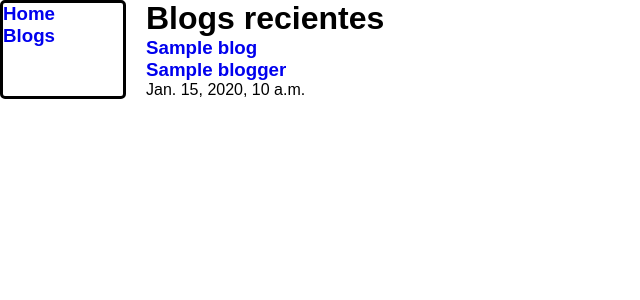
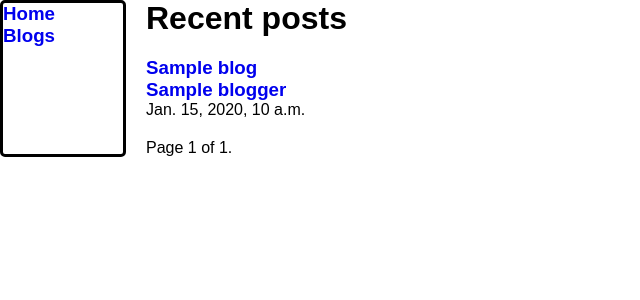
Before and after one commit to j4vierb/mini-blog-django, a Django app: template blog/templates/blogs/list.html in a window 1280 px wide. Shown: the part 37-337 px from the top of the page, without its empty margins (0-640 px from the left). Run offline with Django 5.2, Linux system fonts and the light colour scheme; the template is opened without the code that fills it: most values are stand-ins (such as "Sample title", 1, 10 or a date in 2020); data that the repository does not hold is empty.

Commit message:
Add pagination of 5 posts to blogs view

```diff
--- a/blog/templates/blogs/list.html
+++ b/blog/templates/blogs/list.html
@@ -1,18 +1,34 @@
 {% extends "base_layout.html" %}
 
 {% block content %}
-  <h1>Blogs recientes</h1>
-  <ul>
-    {% if not blogs %}
-      <h2>There's no blogs to show.</h2>
-    {% else %}
-      {% for blog in blogs %}
+  <h1>Recent posts</h1>
+  {% if not blogs %}
+    <h2>There's no blogs to show.</h2>
+  {% else %}
+    <div class="posts">
+      {% for blog in page_obj %}
         <div class="post">
           <h3> <a href="{{ blog.get_absolute_url }}">{{blog.title}}</a> </h3>
           <h3> <a href="{{ blog.blogger.get_absolute_url }}">{{blog.blogger}}</a> </h3>
           <p>{{blog.date_posted}}</p>
         </div>
       {% endfor %}
-    {% endif %}
-  </ul>
+    </div>
+
+    <div class="pagination">
+      <span class="step-links">
+        {% if page_obj.has_previous %}
+          <a href="?page={{ page_obj.previous_page_number }}">Previous</a>
+        {% endif %}
+
+        <span class="current">
+          Page {{ page_obj.number }} of {{ page_obj.paginator.num_pages }}.
+        </span>
+
+        {% if page_obj.has_next %}
+          <a href="?page={{ page_obj.next_page_number }}">Next</a>
+        {% endif %}
+      </span>
+    </div>
+  {% endif %}
 {% endblock %}
--- a/blog/views.py
+++ b/blog/views.py
@@ -12,12 +12,16 @@ class BlogListView(ListView):
   template_name = 'blogs/list.html'
   context_object_name = 'blogs'
   ordering = ['-date_posted']
+  paginate_by = 5
 
+# TODO: Section of comments.
+# TODO: Comments should to be order by date_posted (oldest first).
 class BlogDetailView(DetailView):
   model = Blog
   template_name = 'blogs/detail.html'
   context_object_name = 'blog'
 
+# TODO: Add a list of all posts made by a blogger to the BloggerDetailView. Only show blog post date and name.
 class BloggerDetailView(DetailView):
   model = Blogger
   template_name = 'bloggers/detail.html'
--- a/mini_blog/templates/base_layout.html
+++ b/mini_blog/templates/base_layout.html
@@ -20,5 +20,9 @@
       {% block content %}{% endblock %}
     </div>
   </main>
+
+  <footer>
+    {% block footer %} {% endblock %}
+  </footer>
 </body>
 </html>
--- a/static/main.css
+++ b/static/main.css
@@ -8,6 +8,10 @@
   text-decoration: none;
 }
 
+/* * a.general-link:visited {
+  color: #09f;
+}
+ */
 main {
   display: flex;
   flex-direction: row;
@@ -22,6 +26,8 @@ main nav {
   max-width: 120px;
 }
 
-main div.content {
-  width: auto;
+.content {
+  display: flex;
+  flex-direction: column;
+  row-gap: 20px;
 }
```
Also changed, not shown: blog/templates/blogs/detail.html (+4 -4 lines).
